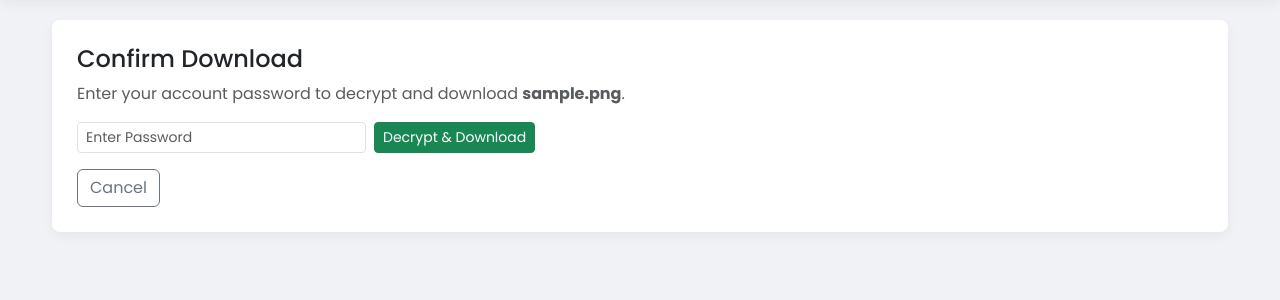
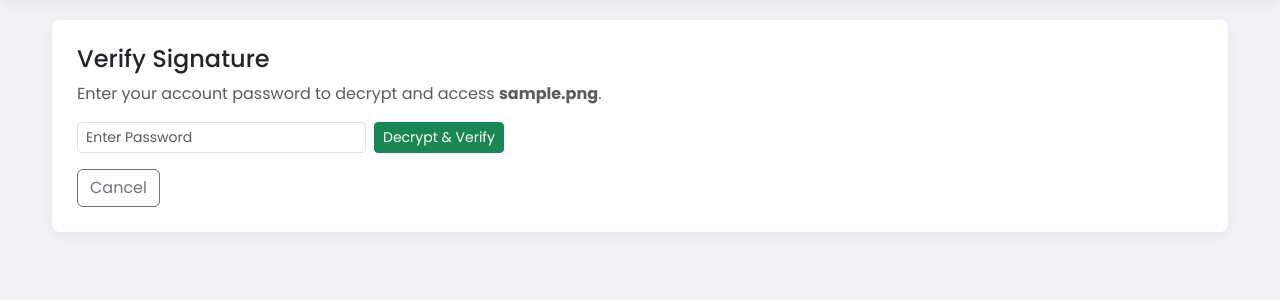
Before and after one commit to qyqystilllearning/FARO-Assignment-2-Private, a Flask app: page /verify_signature/1 in a window 1280 px wide. Shown: the part 106-406 px from the top of the page. Run offline with Flask 3, Linux system fonts and the light colour scheme; a user stored in the database is signed in; tables that the repository leaves empty hold one stand-in row (values such as "Sample post").

Commit message:
revise assignment3

```diff
--- a/app.py
+++ b/app.py
@@ -25,6 +25,8 @@ from cryptography.x509.oid import NameOID
 from pyhanko.sign import signers, fields
 from pyhanko.pdf_utils.incremental_writer import IncrementalPdfFileWriter
 from pyhanko.sign.fields import SigSeedSubFilter
+from pyhanko_certvalidator.registry import SimpleCertificateStore
+from pyhanko.keys import load_certs_from_pemder_data, load_private_key_from_pemder_data
 
 app = Flask(__name__)
 app.config['SECRET_KEY'] = '5791628bb0b13ce0c676dfde280ba245'
@@ -422,7 +424,7 @@ def download_file(file_id=None, request_id=None):
             return redirect(url_for('dashboard'))
 
         if request.method == 'GET':
-            return render_template('confirm_download.html', file_id=file_id, filename=file_record.filename)
+            return render_template('confirm_download.html', file_id=file_id, filename=file_record.filename, action_url=url_for('download_file', file_id=file_id), title="Confirm Download", btn_label="Decrypt & Download")
 
         password = request.form.get('password_verify')
         enc_priv_pem = get_private_key_from_nosql(current_user.id)
@@ -758,7 +760,16 @@ def sign_pdf(file_id):
              current_user.certificate = generate_self_signed_cert(private_key, current_user.username)
              db.session.commit()
 
-        cert = x509.load_pem_x509_certificate(current_user.certificate.encode('utf-8'))
+        # load_certs_from_pemder_data returns a generator, we take the first one
+        cert = next(load_certs_from_pemder_data(current_user.certificate.encode('utf-8')))
+
+        # Convert cryptography key to pyhanko-compatible key (asn1crypto)
+        pem_key_bytes = private_key.private_bytes(
+            encoding=serialization.Encoding.PEM,
+            format=serialization.PrivateFormat.PKCS8,
+            encryption_algorithm=serialization.NoEncryption()
+        )
+        pyhanko_key = load_private_key_from_pemder_data(pem_key_bytes, None)
 
         # 4. Sign using PyHanko (Embeds signature in PDF structure)
         pdf_in = io.BytesIO(raw_pdf_bytes)
@@ -766,12 +777,12 @@ def sign_pdf(file_id):
 
         cms_signer = signers.SimpleSigner(
             signing_cert=cert,
-            signing_key=private_key,
-            cert_registry=signers.SimpleCertificateStore.from_certs([cert])
+            signing_key=pyhanko_key,
+            cert_registry=SimpleCertificateStore.from_certs([cert])
         )
 
         signers.sign_pdf(
-            IncrementalPdfFileWriter(pdf_in),
+            IncrementalPdfFileWriter(pdf_in, strict=False),
             signers.PdfSignatureMetadata(field_name='FaroSecSignature', subfilter=SigSeedSubFilter.ADOBE_PKCS7_DETACHED),
             signer=cms_signer,
             output=pdf_out,
@@ -808,7 +819,7 @@ def verify_signature(file_id):
 
     # Need password to decrypt file first to read the signature
     if request.method == 'GET':
-         return render_template('confirm_download.html', file_id=file_id, filename=file_record.filename, action_url=url_for('verify_signature', file_id=file_id))
+         return render_template('confirm_download.html', file_id=file_id, filename=file_record.filename, action_url=url_for('verify_signature', file_id=file_id), title="Verify Signature", btn_label="Decrypt & Verify")
 
     password = request.form.get('password_verify')
 
@@ -857,12 +868,12 @@ def pyhanko_verify_pdf(pdf_io):
 
     for sig_field in root.embedded_signatures:
         status = validation.validate_pdf_signature(
-            root, sig_field,
+            sig_field,
             # In a real scenario, we would validate trust anchors here.
             # Since we use self-signed, we just check integrity and signer identity.
         )
 
-        signer_info = status.signer_cert.subject.human_friendly
+        signer_info = status.signing_cert.subject.human_friendly
         valid = status.valid
         intact = status.intact
 
@@ -871,7 +882,7 @@ def pyhanko_verify_pdf(pdf_io):
             'signer': signer_info,
             'valid': valid,
             'intact': intact,
-            'timestamp': status.signing_time
+            'timestamp': status.signer_reported_dt
         })
     return results
 
--- a/templates/confirm_download.html
+++ b/templates/confirm_download.html
@@ -1,37 +1,26 @@
 {% extends "layout.html" %} {% block content %}
 <div class="card">
   <div class="card-body">
-    <h4>Confirm Download</h4>
+    <h4>{{ title }}</h4>
     <p class="text-muted">
-      Enter your account password to decrypt and download
+      Enter your account password to decrypt and access
       <strong>{{ filename }}</strong>.
     </p>
 
-    <form
-      action="{{ url_for('download_file', file_id=file_id) }}"
-      method="POST"
-      class="row g-2 align-items-center"
-    >
+    <form action="{{ action_url }}" method="POST" class="row g-2 align-items-center">
       <div class="col-auto">
-        <input
-          type="password"
-          name="password_verify"
-          class="form-control form-control-sm"
-          placeholder="Enter Password"
-          required
-        />
+        <input type="password" name="password_verify" class="form-control form-control-sm" placeholder="Enter Password"
+          required />
       </div>
       <div class="col-auto">
         <button type="submit" class="btn btn-success btn-sm">
-          Decrypt & Download
+          {{ btn_label }}
         </button>
       </div>
     </form>
 
     <div class="mt-3">
-      <a href="{{ url_for('dashboard') }}" class="btn btn-outline-secondary"
-        >Cancel</a
-      >
+      <a href="{{ url_for('dashboard') }}" class="btn btn-outline-secondary">Cancel</a>
     </div>
   </div>
 </div>
```
Also changed, not shown: 1 other file.
